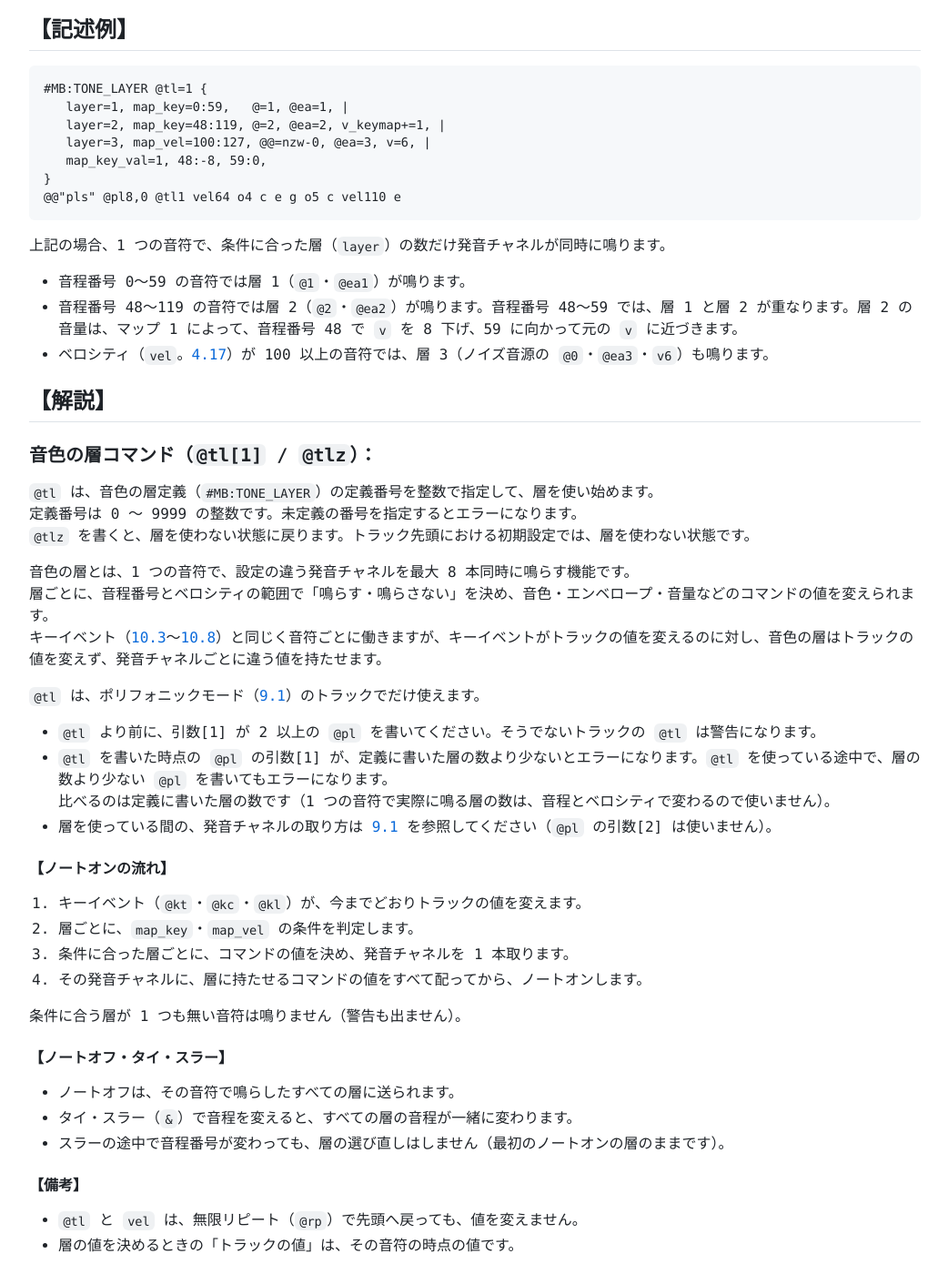
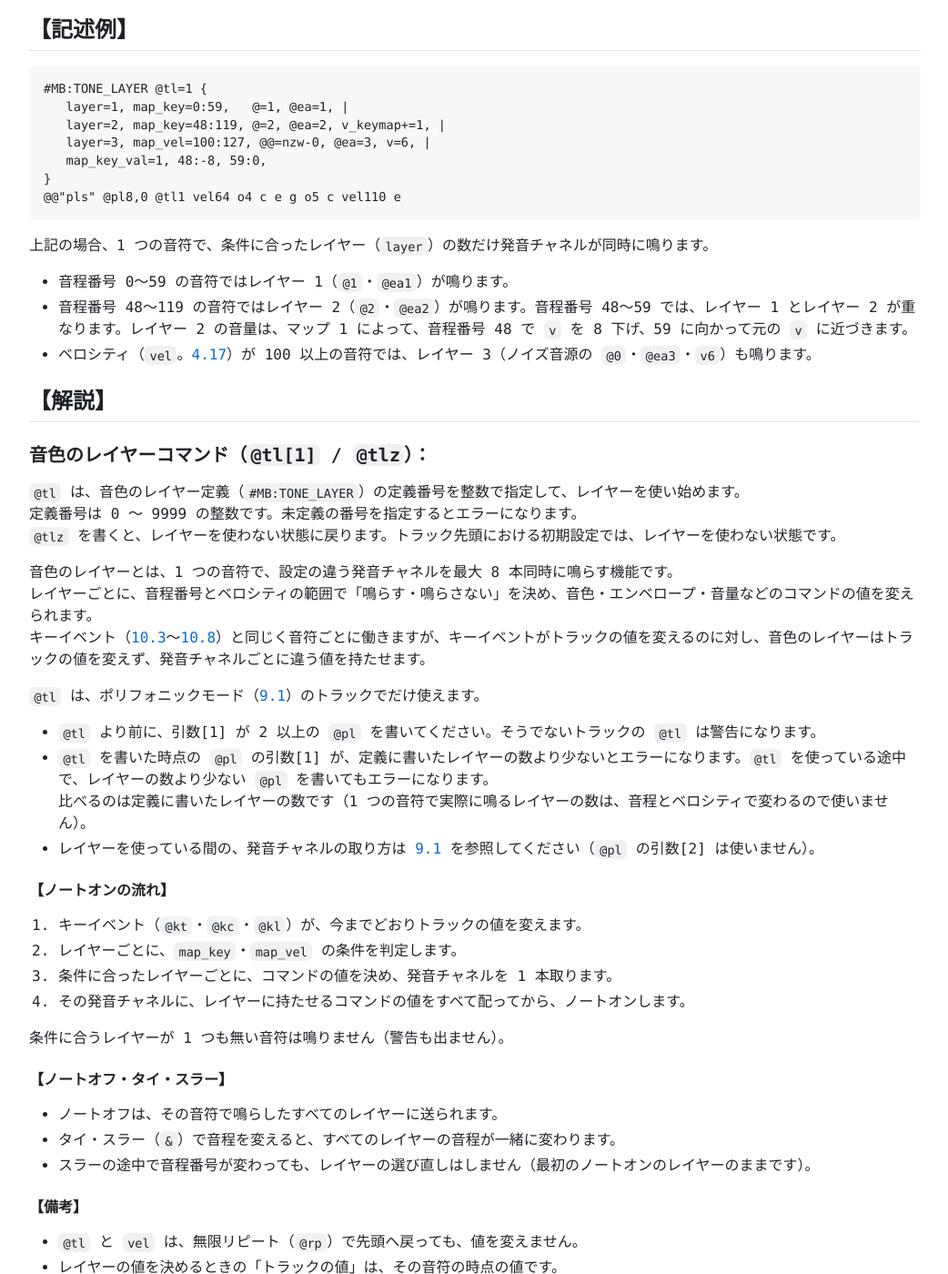
Before and after one commit to lineardrive/V3MMLmanual, a Jekyll site: the page built from docs/ch10/10_9n10.md, in a window 1280 px wide and 1400 px high, scrolled down 191 px. Shown: the whole window at 91% size, without its empty margins (8-1050 px from the left). Built offline with Jekyll 4.4.1, drawn with Linux system fonts in a browser that asks for light colours; our own code applies the rules of GitHub Pages for plain Markdown files; some of the changed text lies outside the part shown.

Commit message:
docs: 音色の「層」の呼び方を「レイヤー」にそろえる（10.9/10.10・9.1・9.3・4.17・目次）
docs: 音色の「層」の呼び方を「レイヤー」にそろえる（10.9/10.10・9.1・9.3・4.17・目次）

Co-Authored-By: Claude Opus 5.5 <noreply@anthropic.com>

````diff
--- a/docs/ch10/10_9n10.md
+++ b/docs/ch10/10_9n10.md
@@ -1,5 +1,5 @@
-# 10.9 `@tl[1]` / `@tlz`：音色の層
-# 10.10 `#MB:TONE_LAYER`：@tl用音色の層定義
+# 10.9 `@tl[1]` / `@tlz`：音色のレイヤー
+# 10.10 `#MB:TONE_LAYER`：@tl用音色のレイヤー定義
 
 [← 目次](../index.md)
 
@@ -15,54 +15,54 @@
 @@"pls" @pl8,0 @tl1 vel64 o4 c e g o5 c vel110 e
 ```
 
-上記の場合、1 つの音符で、条件に合った層（`layer`）の数だけ発音チャネルが同時に鳴ります。
+上記の場合、1 つの音符で、条件に合ったレイヤー（`layer`）の数だけ発音チャネルが同時に鳴ります。
 
-- 音程番号 0〜59 の音符では層 1（`@1`・`@ea1`）が鳴ります。
-- 音程番号 48〜119 の音符では層 2（`@2`・`@ea2`）が鳴ります。音程番号 48〜59 では、層 1 と層 2 が重なります。層 2 の音量は、マップ 1 によって、音程番号 48 で `v` を 8 下げ、59 に向かって元の `v` に近づきます。
-- ベロシティ（`vel`。[4.17](../ch04/4_17.md)）が 100 以上の音符では、層 3（ノイズ音源の `@0`・`@ea3`・`v6`）も鳴ります。
+- 音程番号 0〜59 の音符ではレイヤー 1（`@1`・`@ea1`）が鳴ります。
+- 音程番号 48〜119 の音符ではレイヤー 2（`@2`・`@ea2`）が鳴ります。音程番号 48〜59 では、レイヤー 1 とレイヤー 2 が重なります。レイヤー 2 の音量は、マップ 1 によって、音程番号 48 で `v` を 8 下げ、59 に向かって元の `v` に近づきます。
+- ベロシティ（`vel`。[4.17](../ch04/4_17.md)）が 100 以上の音符では、レイヤー 3（ノイズ音源の `@0`・`@ea3`・`v6`）も鳴ります。
 
 ## 【解説】
 
-### 音色の層コマンド（`@tl[1]` / `@tlz`）：
+### 音色のレイヤーコマンド（`@tl[1]` / `@tlz`）：
 
-`@tl` は、音色の層定義（`#MB:TONE_LAYER`）の定義番号を整数で指定して、層を使い始めます。
+`@tl` は、音色のレイヤー定義（`#MB:TONE_LAYER`）の定義番号を整数で指定して、レイヤーを使い始めます。
 定義番号は 0 〜 9999 の整数です。未定義の番号を指定するとエラーになります。
-`@tlz` を書くと、層を使わない状態に戻ります。トラック先頭における初期設定では、層を使わない状態です。
+`@tlz` を書くと、レイヤーを使わない状態に戻ります。トラック先頭における初期設定では、レイヤーを使わない状態です。
 
-音色の層とは、1 つの音符で、設定の違う発音チャネルを最大 8 本同時に鳴らす機能です。
-層ごとに、音程番号とベロシティの範囲で「鳴らす・鳴らさない」を決め、音色・エンベロープ・音量などのコマンドの値を変えられます。
-キーイベント（[10.3](10_3n4.md)〜[10.8](10_7n8.md)）と同じく音符ごとに働きますが、キーイベントがトラックの値を変えるのに対し、音色の層はトラックの値を変えず、発音チャネルごとに違う値を持たせます。
+音色のレイヤーとは、1 つの音符で、設定の違う発音チャネルを最大 8 本同時に鳴らす機能です。
+レイヤーごとに、音程番号とベロシティの範囲で「鳴らす・鳴らさない」を決め、音色・エンベロープ・音量などのコマンドの値を変えられます。
+キーイベント（[10.3](10_3n4.md)〜[10.8](10_7n8.md)）と同じく音符ごとに働きますが、キーイベントがトラックの値を変えるのに対し、音色のレイヤーはトラックの値を変えず、発音チャネルごとに違う値を持たせます。
 
 `@tl` は、ポリフォニックモード（[9.1](../ch09/9_1.md)）のトラックでだけ使えます。
 
 - `@tl` より前に、引数[1] が 2 以上の `@pl` を書いてください。そうでないトラックの `@tl` は警告になります。
-- `@tl` を書いた時点の `@pl` の引数[1] が、定義に書いた層の数より少ないとエラーになります。`@tl` を使っている途中で、層の数より少ない `@pl` を書いてもエラーになります。
-比べるのは定義に書いた層の数です（1 つの音符で実際に鳴る層の数は、音程とベロシティで変わるので使いません）。
-- 層を使っている間の、発音チャネルの取り方は [9.1](../ch09/9_1.md) を参照してください（`@pl` の引数[2] は使いません）。
+- `@tl` を書いた時点の `@pl` の引数[1] が、定義に書いたレイヤーの数より少ないとエラーになります。`@tl` を使っている途中で、レイヤーの数より少ない `@pl` を書いてもエラーになります。
+比べるのは定義に書いたレイヤーの数です（1 つの音符で実際に鳴るレイヤーの数は、音程とベロシティで変わるので使いません）。
+- レイヤーを使っている間の、発音チャネルの取り方は [9.1](../ch09/9_1.md) を参照してください（`@pl` の引数[2] は使いません）。
 
 #### 【ノートオンの流れ】
 
 1. キーイベント（`@kt`・`@kc`・`@kl`）が、今までどおりトラックの値を変えます。
-2. 層ごとに、`map_key`・`map_vel` の条件を判定します。
-3. 条件に合った層ごとに、コマンドの値を決め、発音チャネルを 1 本取ります。
-4. その発音チャネルに、層に持たせるコマンドの値をすべて配ってから、ノートオンします。
+2. レイヤーごとに、`map_key`・`map_vel` の条件を判定します。
+3. 条件に合ったレイヤーごとに、コマンドの値を決め、発音チャネルを 1 本取ります。
+4. その発音チャネルに、レイヤーに持たせるコマンドの値をすべて配ってから、ノートオンします。
 
-条件に合う層が 1 つも無い音符は鳴りません（警告も出ません）。
+条件に合うレイヤーが 1 つも無い音符は鳴りません（警告も出ません）。
 
 #### 【ノートオフ・タイ・スラー】
 
-- ノートオフは、その音符で鳴らしたすべての層に送られます。
-- タイ・スラー（`&`）で音程を変えると、すべての層の音程が一緒に変わります。
-- スラーの途中で音程番号が変わっても、層の選び直しはしません（最初のノートオンの層のままです）。
+- ノートオフは、その音符で鳴らしたすべてのレイヤーに送られます。
+- タイ・スラー（`&`）で音程を変えると、すべてのレイヤーの音程が一緒に変わります。
+- スラーの途中で音程番号が変わっても、レイヤーの選び直しはしません（最初のノートオンのレイヤーのままです）。
 
 #### 【備考】
 
 - `@tl` と `vel` は、無限リピート（`@rp`）で先頭へ戻っても、値を変えません。
-- 層の値を決めるときの「トラックの値」は、その音符の時点の値です。
+- レイヤーの値を決めるときの「トラックの値」は、その音符の時点の値です。
 
-### 音色の層定義（`#MB:TONE_LAYER`）：
+### 音色のレイヤー定義（`#MB:TONE_LAYER`）：
 
-音色の層コマンド（`@tl[1]`）で使用する、層の設定を定義します。
+音色のレイヤーコマンド（`@tl[1]`）で使用する、レイヤーの設定を定義します。
 
 定義方法の概要は、次の通りです。
 
@@ -86,7 +86,7 @@
 
 |先頭の要素|ブロックの意味|
 |:-|:-|
-|`layer=n`|n 番目の層（n = 1 〜 8）|
+|`layer=n`|n 番目のレイヤー（n = 1 〜 8）|
 |`map_key_val=n`|音程番号に応じた数値のマップ n 番|
 |`map_vel_val=n`|ベロシティに応じた数値のマップ n 番|
 |`map_key_osc=n`|音程番号に応じた「音源名-音色番号」のマップ n 番|
@@ -98,11 +98,11 @@
 
 ---
 
-#### 層（`layer=n`）：
+#### レイヤー（`layer=n`）：
 
-層の数は 1 〜 8 で、少なくとも 1 つ要ります。
-同じ番号の層が 2 つあるとエラーになります。番号の抜け（1 と 3 だけ、など）は構いません。
-1 つの音符の層は、番号の小さい順に発音チャネルを取ります。
+レイヤーの数は 1 〜 8 で、少なくとも 1 つ要ります。
+同じ番号のレイヤーが 2 つあるとエラーになります。番号の抜け（1 と 3 だけ、など）は構いません。
+1 つの音符のレイヤーは、番号の小さい順に発音チャネルを取ります。
 
 ##### 条件（鳴らすかどうか）
 
@@ -116,7 +116,7 @@
 
 ##### コマンドの値
 
-層では、コマンドごとに次の書き方で値を指定します。
+レイヤーでは、コマンドごとに次の書き方で値を指定します。
 
 |書き方|意味|
 |:-|:-|
@@ -136,17 +136,17 @@
 ```
 
 - 基準は、代入（`=`・`_keymap=`・`_velmap=` のどれか 1 つ）があればその値、無ければノートオンの時点のトラックの値です。
-- 1 つの層の 1 つのコマンドに、代入を 2 つ以上書くとエラーになります。同じ種類の加算（`v+=` を 2 つ、など）を書いてもエラーになります。
+- 1 つのレイヤーの 1 つのコマンドに、代入を 2 つ以上書くとエラーになります。同じ種類の加算（`v+=` を 2 つ、など）を書いてもエラーになります。
 - コマンドを書かなかったときは、トラックの値で鳴ります。
 
-##### 層に書けるコマンド
+##### レイヤーに書けるコマンド
 
 |種類|コマンド|
 |:-|:-|
 |数値|`v`（[4.9](../ch04/4_9.md)）、`vl`（[4.11](../ch04/4_11.md)）、`@d`（[2.17](../ch02/2_17.md)）、`@p`（[4.5](../ch04/4_5.md)）、`px`（[4.6.1](../ch04/4_6_1.md)）|
 |番号|`@@`・`@`（音源と音色）、`@ea`・`@ef`、`@lp`・`@lq`・`@la`・`@lb`・`@lf`・`@ly`、`@fd`、`@bf`|
 
-- これら以外のコマンド（`vs`・`ps`・`mv`・`p`・`@fs`・`@ph`・`@ap`・`@w` など）を層に書くとエラーになります。これらはトラックの値だけを使います。
+- これら以外のコマンド（`vs`・`ps`・`mv`・`p`・`@fs`・`@ph`・`@ap`・`@w` など）をレイヤーに書くとエラーになります。これらはトラックの値だけを使います。
 - 数値のコマンド：
 `v` と `vl` は、ノートオンの時点のトラックの `vs`（[4.7](../ch04/4_7n8.md)）の目盛りで数えます。結果は `vs` の範囲（0 〜 最大値）に収めます。0 になったときは `vs` の `v0act`・`vl0act` に従います。`type=table` の `vs` では、小数は丸めます。
 `@p` は -100 〜 100 に収めます。`px` は合計してから四捨五入し、0 〜 3 に収めます。
@@ -156,13 +156,13 @@
 
 ##### 音源と音色（`@@` と `@`）
 
-- 層で音源と音色を指定するときは、`@@=音源名-音色番号` と書きます（例：`@@=pcm-3`、`@@=fms-21`）。音源名は `@@[str]`（[6.1](../ch06/6_1.md)）と同じです。
+- レイヤーで音源と音色を指定するときは、`@@=音源名-音色番号` と書きます（例：`@@=pcm-3`、`@@=fms-21`）。音源名は `@@[str]`（[6.1](../ch06/6_1.md)）と同じです。
 - `@=音色番号` と書くと、トラックに設定されている音源の音色番号になります。
 - `@@_keymap=n`・`@@_velmap=n` は、`map_key_osc`・`map_vel_osc` の n 番を引きます。
 - `@_keymap=n`・`@_velmap=n` は、`map_key_val`・`map_vel_val` の n 番で引いた値を、トラックの音源の音色番号として使います。
 - 音源と音色は代入だけです。`@@+=`・`@+=` はエラーになります。
-- `@@` と `@` を同じ層に両方書くとエラーになります。
-- 層ごとに違う音源を組み合わせられます（例：`fms` と `pls`、`pcm` と `saw`）。
+- `@@` と `@` を同じレイヤーに両方書くとエラーになります。
+- レイヤーごとに違う音源を組み合わせられます（例：`fms` と `pls`、`pcm` と `saw`）。
 
 ---
 
@@ -181,7 +181,7 @@ map_vel_osc=n, ベロシティ:音源名-音色番号, ...
 - 最初の点より手前と、最後の点より先は、端の点の値です。点が 1 つだけなら、どの位置でもその値です。
 - `map_key_osc`・`map_vel_osc` は常に階段です。`cmpl=1` を書くとエラーになります。
 - マップの番号（0〜9999）は、その `#MB:TONE_LAYER` の定義の中だけで有効です。4 つの種類ごとに別々に数えます。
-- 層から参照したマップが同じ定義の中に無いと、定義の読み込みでエラーになります。
+- レイヤーから参照したマップが同じ定義の中に無いと、定義の読み込みでエラーになります。
 
 ---
 
@@ -189,7 +189,7 @@ map_vel_osc=n, ベロシティ:音源名-音色番号, ...
 
 ### KeyDispへの表示：
 
-KeyDisp には、今までどおりトラックの値が表示されます。層ごとの値は表示されません。
+KeyDisp には、今までどおりトラックの値が表示されます。レイヤーごとの値は表示されません。
 
 ### ＭＭＬステータス表示：
 
````
Also changed, not shown: docs/ch04/4_17.md (+2 -2 lines), docs/ch09/9_1.md (+7 -7 lines), docs/ch09/9_3.md (+3 -3 lines), docs/index.md (+2 -2 lines).
